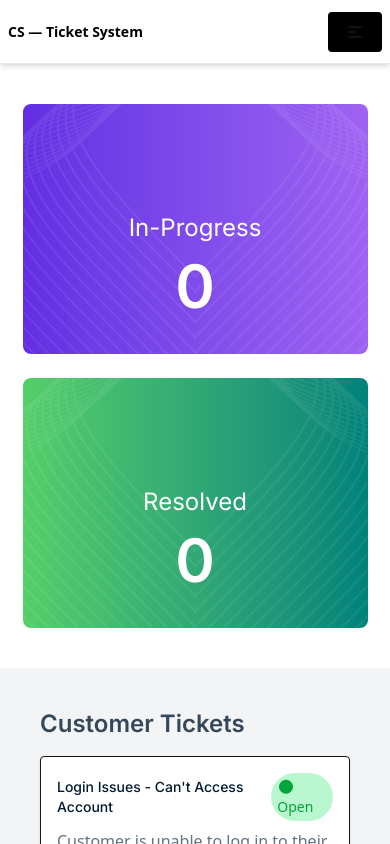
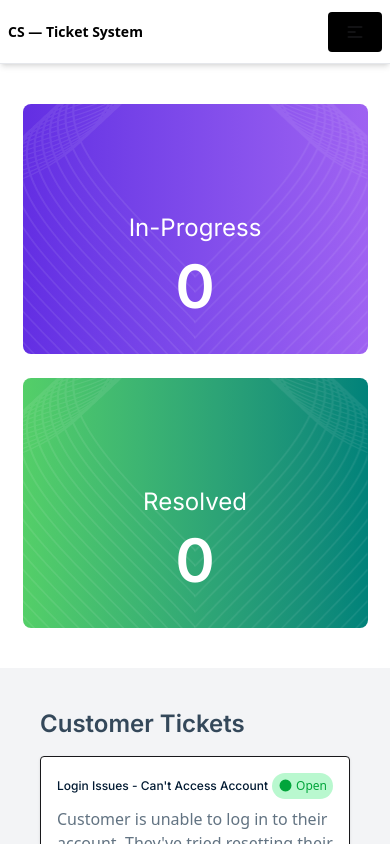
Before and after one commit to azmir-abdulla/Assignment07-Customer-Support-Zone-, a React (Vite) app: page / in a window 390 px wide. Shown: the top 844 px of the page. Built offline with nearby package versions, Linux system fonts and the light colour scheme.

Commit message:
responsive issue solved

```diff
--- a/src/Components/Tickets.jsx
+++ b/src/Components/Tickets.jsx
@@ -21,8 +21,8 @@
                             return (
                                 <div onClick={() => handleAlert(ticket.title)} key={ticket.id} className="p-4 border rounded-sm shadow-sm bg-white cursor-pointer">
                                     <div className='flex justify-between items-center mb-2'>
-                                        <h3 className="inter-500 text-[#001931] text-sm md:text-lg">{ticket.title}</h3>
-                                        <span className={`md:px-3 md:py-1  rounded-[50px] text-sm px-1.5 py-1  ${ticket.status == "Open" ? " bg-[#B9F8CF] text-[#02A53B] " : "bg-[#F8F3B9] text-[#FEBB0C] "
+                                        <h3 className="inter-500 text-[#001931] text-[12px] md:text-lg">{ticket.title}</h3>
+                                        <span className={`md:px-3 md:py-1  rounded-[50px] text-[12px] px-1.5 py-1  ${ticket.status == "Open" ? " bg-[#B9F8CF] text-[#02A53B] " : "bg-[#F8F3B9] text-[#FEBB0C] "
                                             }`}> <span className='fa-solid fa-circle'></span> {ticket.status}</span>
                                     </div>
                                     <p className='text-[#627382] text-base'>{ticket.description}</p>
```
